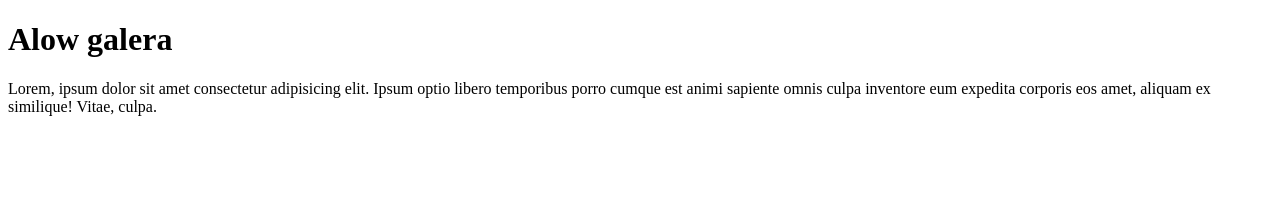
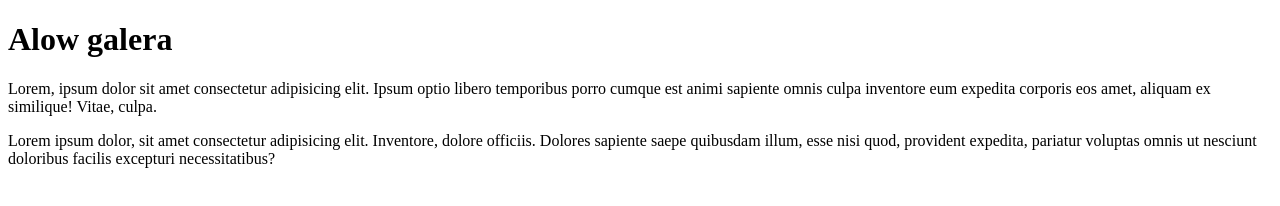
Before and after one commit to ProgramadorAlessandro/programacao, a plain HTML site: page site/index.html in a window 1280 px wide. Drawn offline with Linux system fonts and the light colour scheme.

Commit message:
adicionei um paragrafo

```diff
--- a/site/index.html
+++ b/site/index.html
@@ -8,5 +8,6 @@
 <body>
     <h1>Alow galera</h1>
     <p>Lorem, ipsum dolor sit amet consectetur adipisicing elit. Ipsum optio libero temporibus porro cumque est animi sapiente omnis culpa inventore eum expedita corporis eos amet, aliquam ex similique! Vitae, culpa.</p>
+    <p>Lorem ipsum dolor, sit amet consectetur adipisicing elit. Inventore, dolore officiis. Dolores sapiente saepe quibusdam illum, esse nisi quod, provident expedita, pariatur voluptas omnis ut nesciunt doloribus facilis excepturi necessitatibus?</p>
 </body>
 </html>
```
